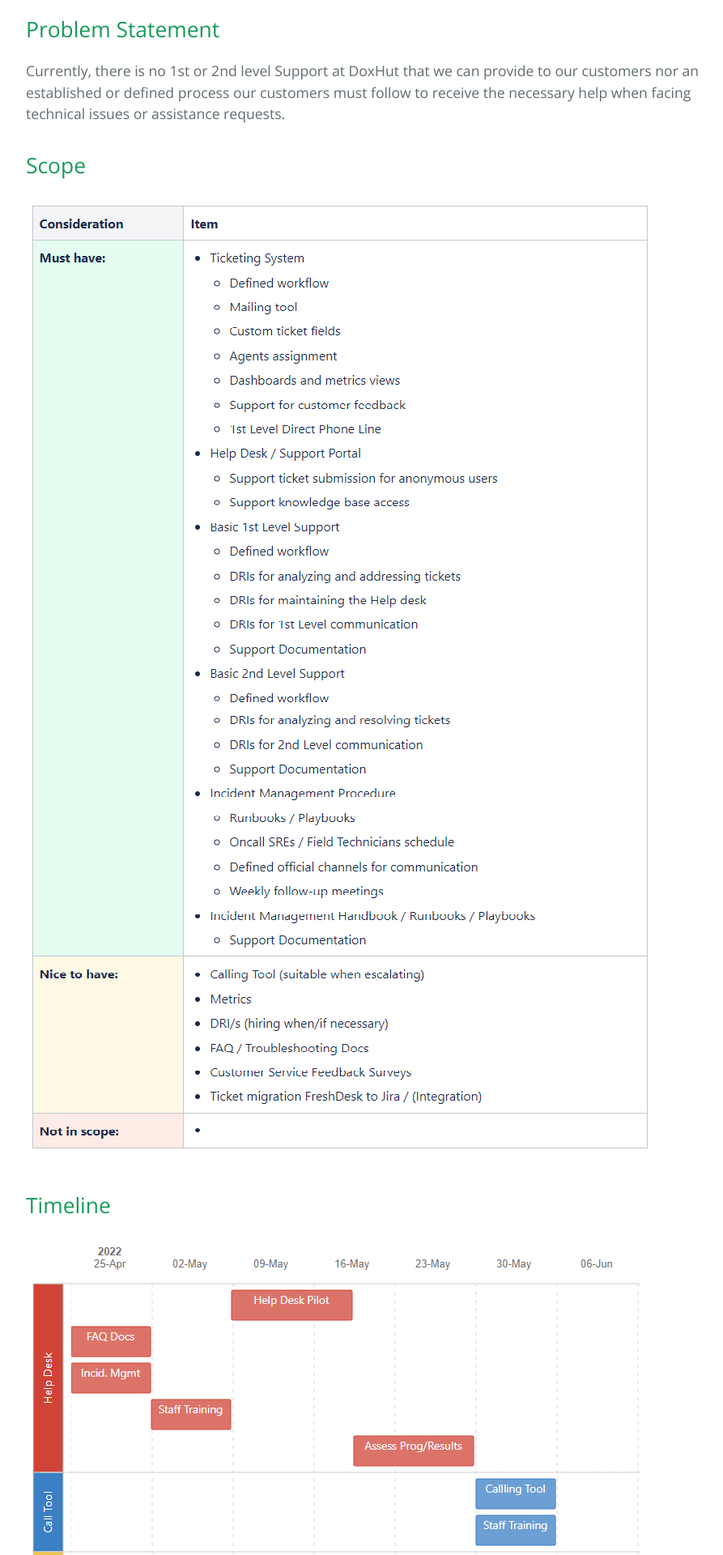
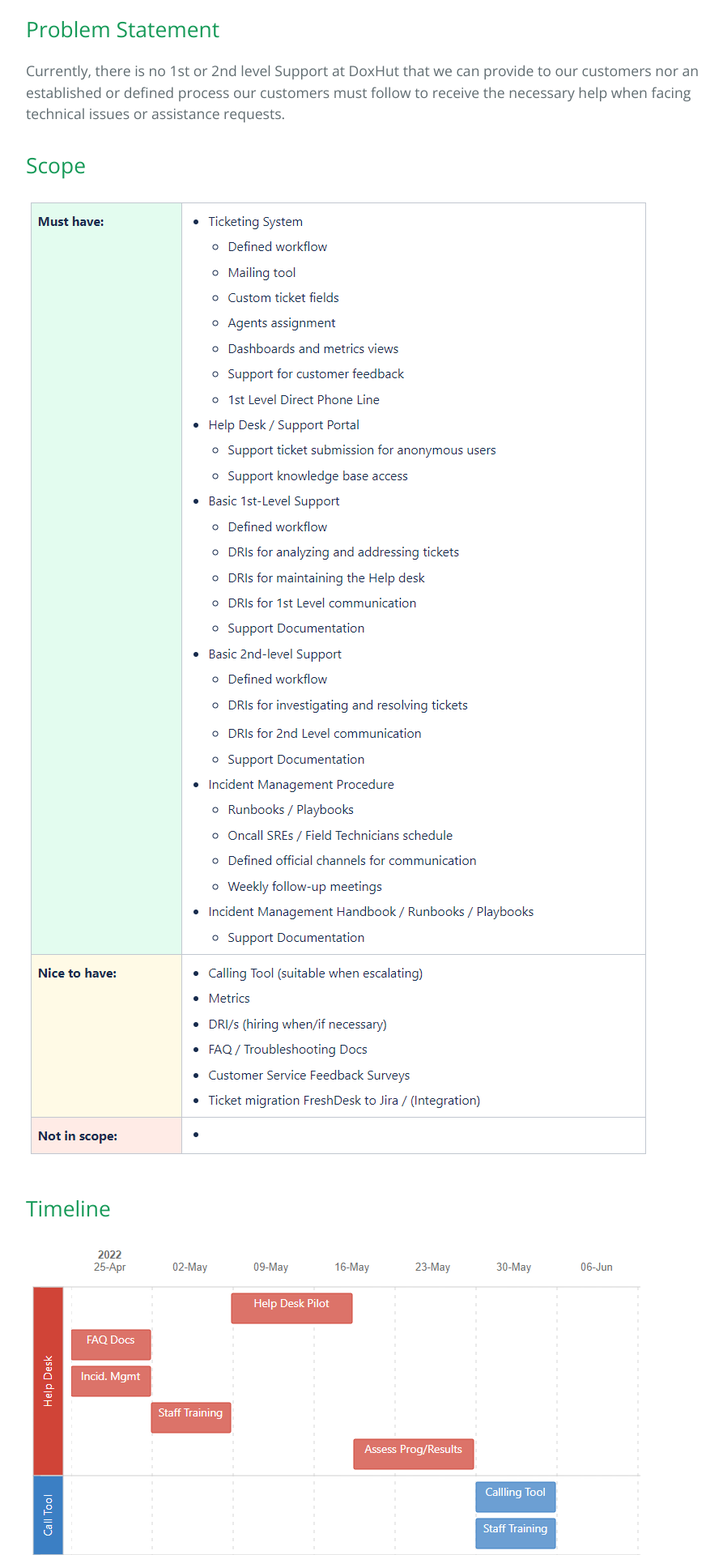
Before and after one commit to BigStepIdiomas/bigstepidiomas.github.io, a Jekyll site: the page built from docsample01deskproject.md, in a window 1280 px wide. Shown: the part 2216-4136 px from the top of the page at 81% size, without its empty margins (192-1085 px from the left). Built offline with Jekyll 4.4.1, drawn with Linux system fonts in a browser that asks for light colours.

```diff
--- a/docsample01deskproject.md
+++ b/docsample01deskproject.md
@@ -56,7 +56,7 @@ Currently, there is no 1st or 2nd level Support at DoxHut that we can provide to
 
 ## Scope
 
-![Scope](images-projectdesk-scope.png)
+![Scope](images-projectdesk-milestones3.png)
 
 ## Timeline
 
```
